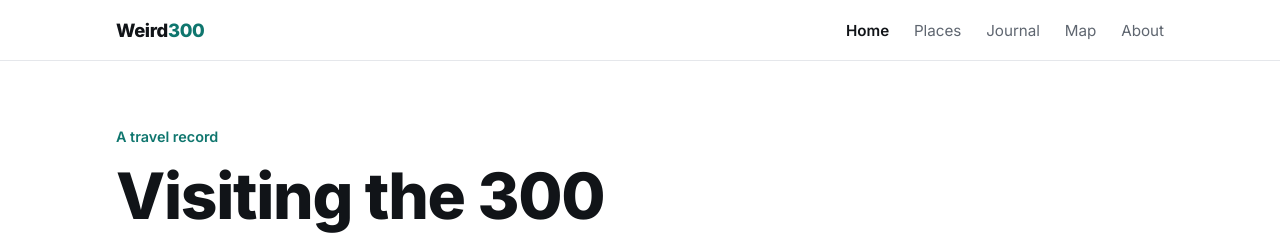
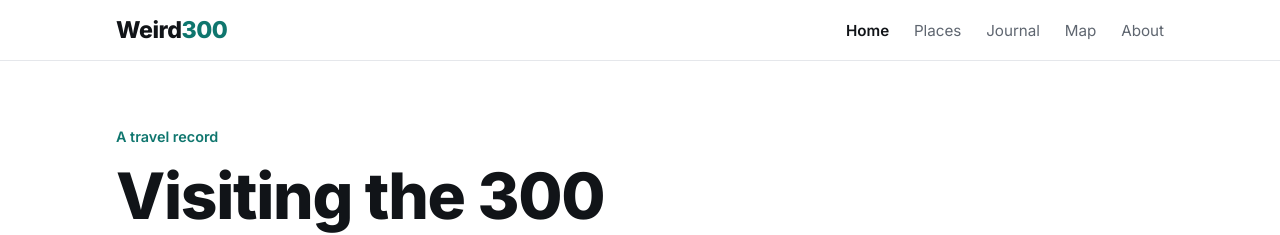
Before and after one commit to tchingos/weird300, a Jekyll site: the page built from index.html, in a window 1280 px wide. Shown: the top 235 px of the page. Built offline with Jekyll 4.4.1, drawn with Linux system fonts in a browser that asks for light colours.

Commit message:
Make the wordmark larger
1.15rem to 1.45rem, held at 1.2rem on phones so the menu still fits on one
line beside it.

Co-Authored-By: Claude Opus 5 <noreply@anthropic.com>
Claude-Session: https://claude.ai/code/session_01HUfvSrLnbopvKaapkSkkdz

```diff
--- a/_sass/_header.scss
+++ b/_sass/_header.scss
@@ -17,7 +17,7 @@
   height: 3.75rem;
 }
 .wordmark {
-  font-size: 1.15rem;
+  font-size: 1.45rem;
   font-weight: 800;
   letter-spacing: -0.02em;
   text-decoration: none;
@@ -35,6 +35,7 @@
 // On phones the menu must fit on one line. Map only jumps to the home page's
 // map, which Home already reaches, so it is the one to drop.
 @media (max-width: 30rem) {
+  .wordmark { font-size: 1.2rem; } // the full menu still has to fit beside it
   .site-header nav a { margin-left: 0.9rem; font-size: 0.9rem; }
   .site-header .nav-map { display: none; }
 }
```
